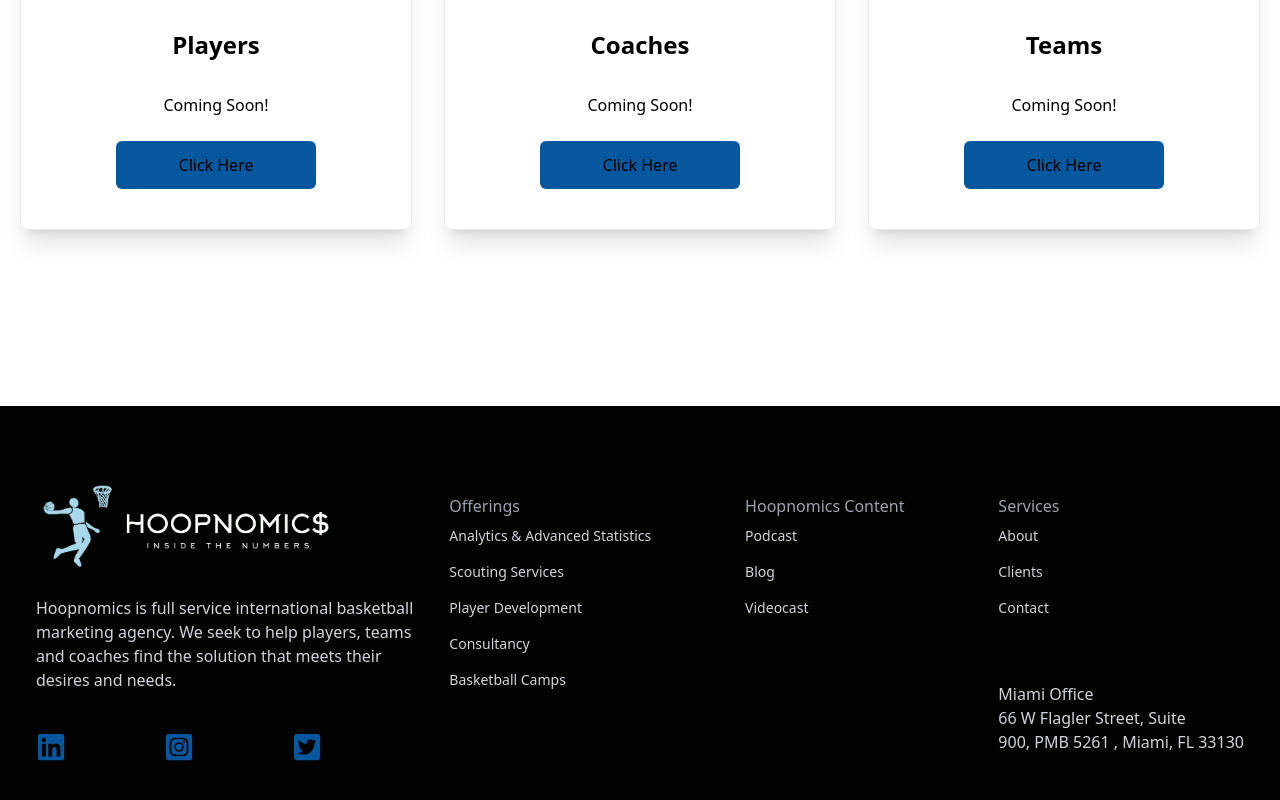
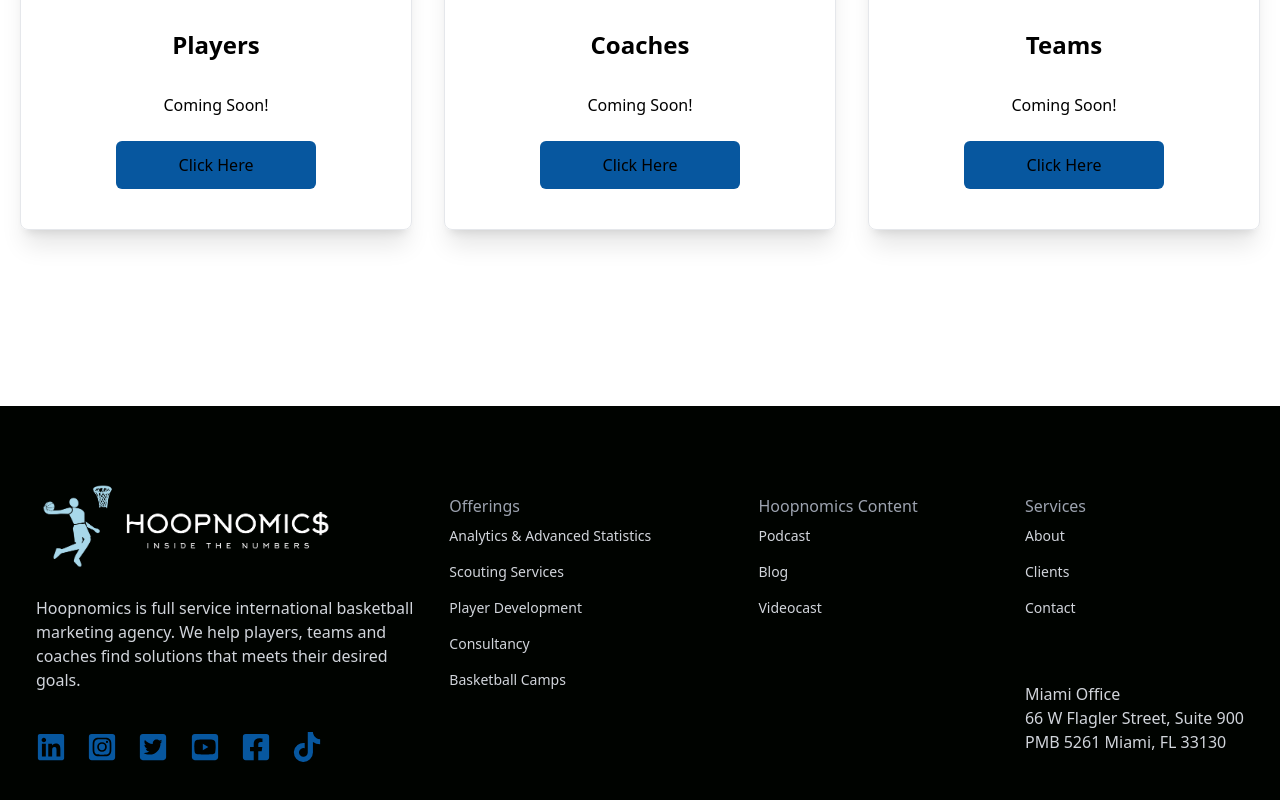
Before and after one commit to ByronBurnett/agency_website, a React (Create React App) app: page / in a window 1280 px wide. Shown: the part 4233-5033 px from the top of the page. Built offline with nearby package versions, Linux system fonts and the light colour scheme; no server answers.

Commit message:
update footer

```diff
--- a/src/components/Cards.jsx
+++ b/src/components/Cards.jsx
@@ -15,7 +15,7 @@ const Cards = forwardRef((props, ref) => {
        <h2 className="text-2xl font-bold text-center py-8">Players</h2>
        <p className="text-center font-medium">Coming Soon!</p>
       <div className="text-center">
-      <Link to=""> <button onClick={() => window.scrollTo({top: 0, behavior: 'smooth'})} className="bg-[#07579f] w-[200px] rounded-md font-medium my-6 mx-auto px-6 py-3">Click Here</button></Link>
+      <Link to=""> <button  className="bg-[#07579f] w-[200px] rounded-md font-medium my-6 mx-auto px-6 py-3">Click Here</button></Link>
       </div>
       </div>
 
--- a/src/components/Footer.jsx
+++ b/src/components/Footer.jsx
@@ -5,7 +5,13 @@ import {
   FaInstagramSquare,
   FaTwitterSquare,
   FaLinkedin,
+  FaYoutubeSquare,
+  FaFacebookSquare,
+  FaTiktok
+
 } from "react-icons/fa";
+
+
 
 import { Link } from "react-router-dom";
 
@@ -23,15 +29,18 @@ const Footer = ({prop, contact, about}) => {
           />
         </h1>
         <p className="py-4">
-          Hoopnomics is full service international basketball marketing agency. We seek to help players,
-          teams and coaches find the solution that
-          meets their desires and needs.
+          Hoopnomics is full service international basketball marketing agency. We help players,
+          teams and coaches find solutions that
+          meets their desired goals.
         </p>
 
         <div className="flex justify-between md:w-[75%] my-6">
         <a href="https://www.linkedin.com/in/byron-burnett-44b412275/"> <FaLinkedin  size={30} color='#07579f' hovercolor="#00df9a" /> </a>
         <a href="https://www.instagram.com/hoopnomics/"> <FaInstagramSquare  size={30} color='#07579f' /> </a>
         <a href="https://twitter.com/hoopnomics"> <FaTwitterSquare size={30} color='#07579f' /> </a>
+        <a href="https://www.youtube.com/@hoopnomics"> <FaYoutubeSquare size={30} color='#07579f' /> </a>
+        <a href="https://www.facebook.com/profile.php?id=61565009164881"> <FaFacebookSquare size={30} color='#07579f' /> </a>
+        <a href="https://www.tiktok.com/@hoopnomics"> <FaTiktok size={30} color='#07579f' /> </a>
 
         </div>
       </div>
@@ -74,8 +83,8 @@ const Footer = ({prop, contact, about}) => {
 
         <div className=" mt-14">
           <p>Miami Office</p>
-          <p>66 W Flagler Street, Suite</p>
-          <p>900, PMB 5261 , Miami, FL 33130</p>
+          <p>66 W Flagler Street, Suite 900</p>
+          <p>PMB 5261 Miami, FL 33130</p>
         </div>
 
         </div>
```
